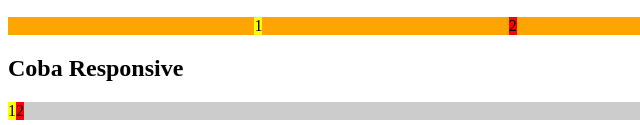
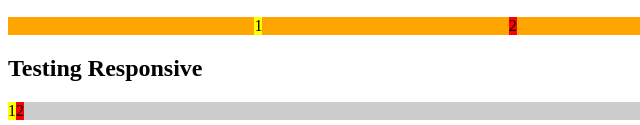
Before and after one commit to ant-joshua/basic-batch24, a plain HTML site: page basic-html/index.html in a window 1280 px wide. Shown: the part 3156-3281 px from the top of the page, 0-640 px from the left. Drawn offline with Linux system fonts and the light colour scheme.

Commit message:
merubah judul

```diff
--- a/basic-html/index.html
+++ b/basic-html/index.html
@@ -2,7 +2,7 @@
 <html>
 
 <head>
-    <title>Ini Website Pertama Saya</title>
+    <title>Belajar HTML Dasar</title>
     <meta charset="utf-8">
     <meta name="viewport" content="width=device-width, initial-scale=1">
     <style>
@@ -245,7 +245,7 @@
             <div style="background-color: blue;">3</div>
             <div style="background-color: gray;">4</div>
         </div>
-        <h2>Coba Responsive</h2>
+        <h2>Testing Responsive</h2>
         <div id="coba-responsive">
             <div style="background-color: yellow;">1</div>
             <div style="background-color: red;">2</div>
```
